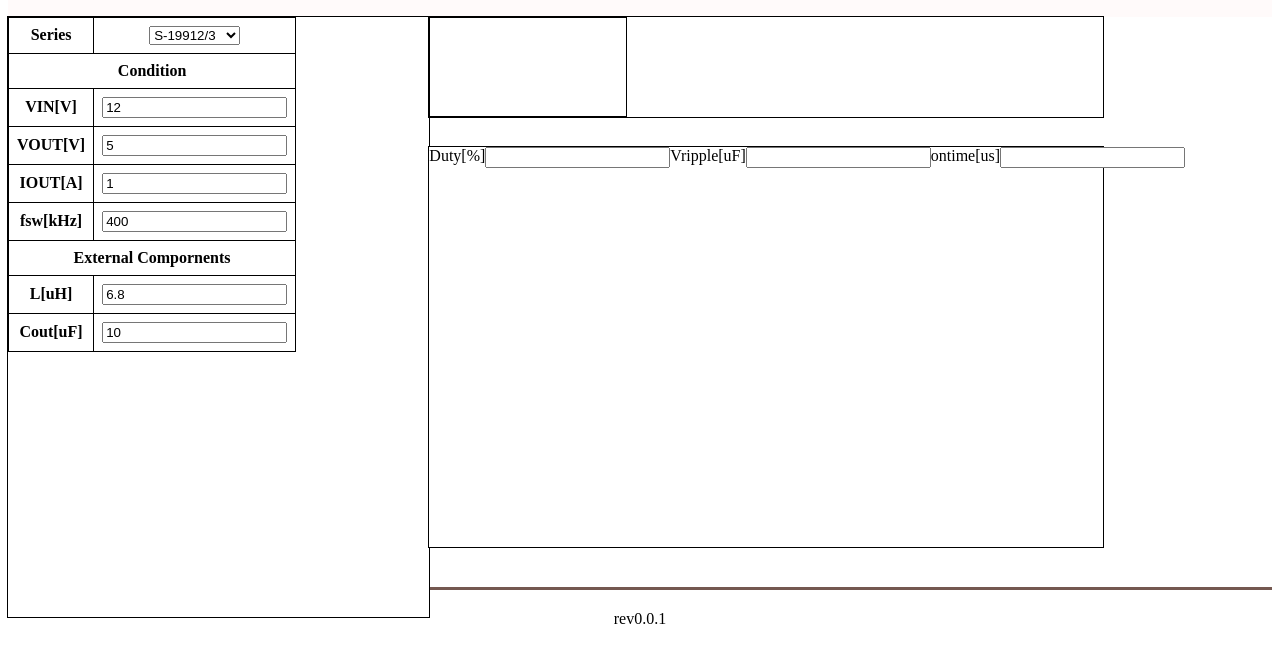
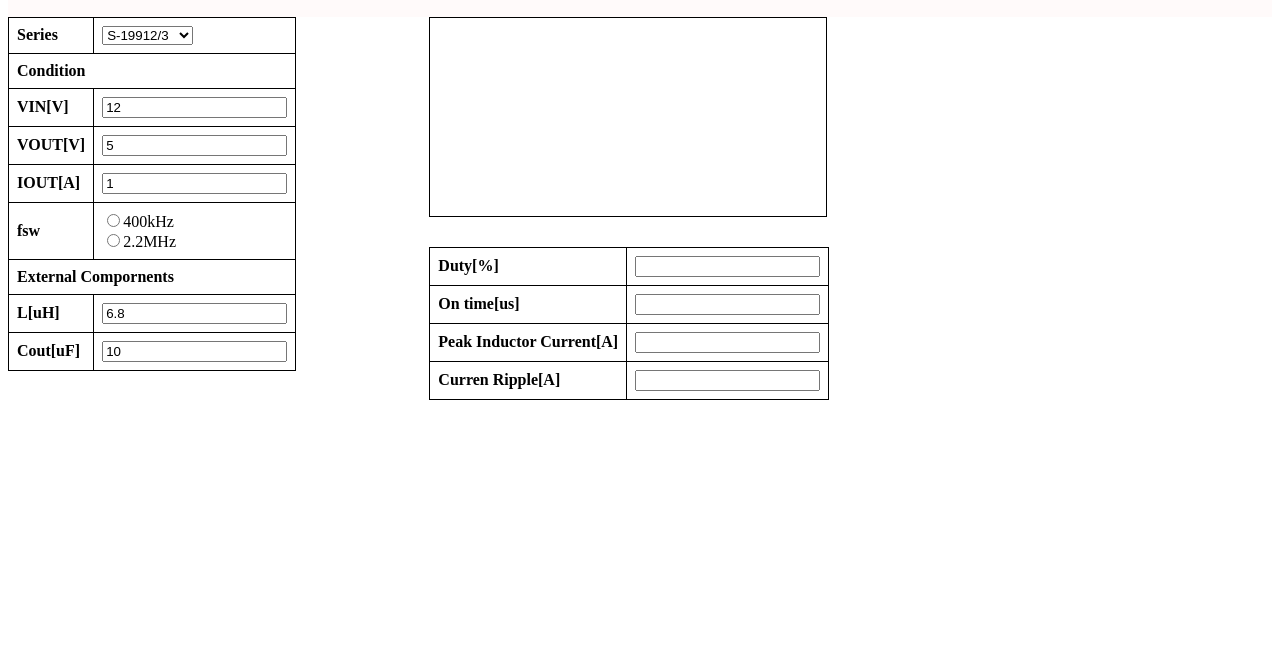
Before and after one commit to yoichi-suto/wasm_dcdc, a plain HTML site: page index1.html in a window 1280 px wide. Shown: the part 58-720 px from the top of the page. Drawn offline with Linux system fonts and the light colour scheme.

Commit message:
reccomit

```diff
--- a/index1.html
+++ b/index1.html
@@ -48,8 +48,14 @@
         </tr>
 
         <tr>
-          <th>fsw[kHz]</th>
-          <td><input type="number" id="fsw" value="400"></td>
+          <th>fsw</th>
+          <td>
+            <input type="radio" name="fsw" id="fsw" value="400">400kHz
+            <label class="check_fsw"></label>
+
+            <input type="radio" name="fsw" id="fsw" value="2200">2.2MHz
+            <label class="check_fsw"></label>
+          </td>
         </tr>
 
         <tr>
@@ -76,63 +82,30 @@
   </div>
 
   <div class="contentC">
+    <table class="table2">
+
     <tr>
       <th>Duty[%]</th>
       <label for="duty"></label>
-      <td><input type="number" id="duty" readonly></td>
+      <td><input type="number" id="duty" readonly class="no-spin"></td>
     </tr>
 
     <tr>
-      <th>Vripple[uF]</th>
-      <td><input type="number" id="Vripplre" value=""></td>
+      <th>On time[us]</th>
+      <td><input type="number" id="ontime" readonly class="no-spin"></td>
     </tr>
 
     <tr>
-      <th>ontime[us]</th>
-      <td><input type="number" id="ontime" value=""></td>
+      <th>Peak Inductor Current[A]</th>
+      <td><input type="number" id="peak_current" readonly class="no-spin"></td>
+    </tr>
+
+    <tr>
+      <th>Curren Ripple[A]</th>
+      <td><input type="number" id="Current_ripple" readonly class="no-spin"></td>
     </tr>
 
   </div>
-</div>
-
-
-<!-- <script type="module">
-    import init, { linear_function } from './pkg/wasm_dcdc.js';
-
-    async function main() {
-        await init(); // Rust-WASMモジュールの初期化
-        const canvas = document.getElementById("myCanvas");
-        const ctx = canvas.getContext("2d");
-        const form = document.getElementById("inputForm");
-
-        // 描画関数
-        function drawLine(a, b) {
-            ctx.clearRect(0, 0, canvas.width, canvas.height); // Canvasをクリア
-            ctx.beginPath();
-            ctx.moveTo(0, canvas.height - linear_function(a, b, 0)); // Y軸を反転
-            ctx.lineTo(canvas.width, canvas.height - linear_function(a, b, canvas.width));
-            ctx.strokeStyle = "blue";
-            ctx.stroke();
-        }
-
-        // フォーム送信時の処理
-        form.addEventListener("submit", (event) => {
-            event.preventDefault(); // ページリロードを防止
-
-            const a = parseFloat(document.getElementById("slope").value); // 傾き
-            const b = parseFloat(document.getElementById("intercept").value); // 切片
-
-            drawLine(a, b); // 入力値で描画
-        });
-
-        // 初期描画
-        drawLine(1, 0);
-    }
-
-    main();
-</script> -->
-
-</div>
 </div>
 
 <script type="module">
@@ -167,24 +140,67 @@
         console.log("Current Bottom:", result.current_bottom);
         console.log([result.duty, result.period, result.ontime, result.dil_on, result.dil_off, result.intercept_on, result.intercept_off, result.current_top, result.current_bottom]);
 
-        const dutyOut = Math.round(result.duty * 100) / 100; //丸め込み
-        duty.value = dutyOut*100; // Xに結果を表示
+        //const dutyOut = Math.round(result.duty * 100) / 100;
+        //duty.value = dutyOut*100;
+
+        const dutyOut = (result.duty) * Math.pow(10, 2) || 0;
+        duty.value = dutyOut.toFixed(1);
+
+        const ontimeOut = (result.ontime) * Math.pow(10, 6) || 0;
+        ontime.value = ontimeOut.toFixed(2);
+
+        const Current_topOut = (result.current_top) || 0;
+        peak_current.value = Current_topOut.toFixed(2);
+
+        const Current_rippleOut = (result.current_top - result.current_bottom )|| 0;
+        Current_ripple.value = Current_rippleOut.toFixed(2);
         };
 
         // イベントリスナー
         vinInput.addEventListener("input", dccal);
         voutInput.addEventListener("input", dccal);
         ioutInput.addEventListener("input", dccal);
-        fswInput.addEventListener("input", dccal);
+        fswInput.addEventListener("change", dccal);
         indInput.addEventListener("input", dccal);
         }
     main().catch(console.error);
 </script>
 
-<footer>
-  <div id="footer"></div>
-  <center>rev0.0.1</center>
-</footer>
+<script type="module">
+    import init, { Charts } from './pkg/wasm_dcdc.js';
+
+    async function main() {
+        await init(); // Rust-WASMモジュールの初期化
+        const canvas = document.getElementById("myCanvas");
+        const ctx = canvas.getContext("2d");
+        const form = document.getElementById("inputForm");
+
+        // 描画関数
+        function drawLine(a, b) {
+            ctx.clearRect(0, 0, canvas.width, canvas.height); // Canvasをクリア
+            ctx.beginPath();
+            ctx.moveTo(0, canvas.height - linear_function(a, b, 0)); // Y軸を反転
+            ctx.lineTo(canvas.width, canvas.height - linear_function(a, b, canvas.width));
+            ctx.strokeStyle = "blue";
+            ctx.stroke();
+        }
+
+        // フォーム送信時の処理
+        form.addEventListener("submit", (event) => {
+            event.preventDefault(); // ページリロードを防止
+
+            const a = parseFloat(document.getElementById("slope").value); // 傾き
+            const b = parseFloat(document.getElementById("intercept").value); // 切片
+
+            drawLine(a, b); // 入力値で描画
+        });
+
+        // 初期描画
+        drawLine(1, 0);
+    }
+
+    main();
+</script>
 
 </body>
 </html>
--- a/style1.css
+++ b/style1.css
@@ -42,13 +42,17 @@ footer{background: #ffffff;}
     display: flex;
     align-items: flex-start;
     width: 20%;
-    height: 600px;
+    height: 500px;
     text-align:center;
     background: rgb(255, 255, 255);
     margin-bottom:30px;
     /*border: 2px solid rgb(0, 0, 0);*/
-    box-shadow : 0 0 0 1px black; /* 線の重なり太さ回避 */
+    /*box-shadow : 0 0 0 1px rgb(246, 243, 243); /* 線の重なり太さ回避 */
 }
+
+.check_fsw {
+    display:block;
+  }
 
 .right {
     flex: 2;
@@ -59,26 +63,26 @@ footer{background: #ffffff;}
 .contentB{
     flex: 1;
     display: flex;
-    width: 80%;
-    height: 100px;
+    width: 100%;
+    height: 200px;
     text-align:center;
     background: rgb(255, 255, 255);
     margin-bottom:30px;
     /*border: 2px solid rgb(0, 0, 0);*/
-    box-shadow : 0 0 0 1px black;
+    /*box-shadow : 0 0 0 1px black; */
 }
 
 .contentC{
     flex: 1;
     display: flex;
     width: 80%;
-    height: 400px;
+    height: 300px;
     align-items: flex-start;
     text-align:center;
     background: rgb(255, 255, 255);
     margin-bottom:30px;
     /*border: 2px solid rgb(0, 0, 0);*/
-    box-shadow : 0 0 0 1px black;
+    /*box-shadow : 0 0 0 1px black; */
 }
 
 /*入力box*/
@@ -89,10 +93,33 @@ footer{background: #ffffff;}
 
 .table1 td, .table1 th {
     border: 1px solid black;
-    text-align: center;
+    text-align: left;
     padding: 8px;
 }
 
+.table2{
+    border-collapse: collapse;
+    border: 1px solid #000;
+}
+
+.table2 td, .table2 th {
+    border: 1px solid black;
+    text-align: left;
+    padding: 8px;
+}
+
+/* スピンボタンを非表示にする */
+input[type="number"].no-spin::-webkit-inner-spin-button,
+input[type="number"].no-spin::-webkit-outer-spin-button {
+  -webkit-appearance: none;
+  margin: 0;
+}
+
+input[type="number"].no-spin {
+  -moz-appearance: textfield; /* Firefox用 */
+}
+
+/*
 .tab-btn {
     display: flex;
     flex-wrap: wrap;
@@ -146,10 +173,4 @@ footer{background: #ffffff;}
       opacity: 1;
     }
 }
-
-#footer {
-    margin-top: 10px;
-    border-top: 3px solid #745850;
-    padding-top: 10px;
-    padding-bottom: 10px;
-}
+    */
```
Also changed, not shown: 3 other files.
